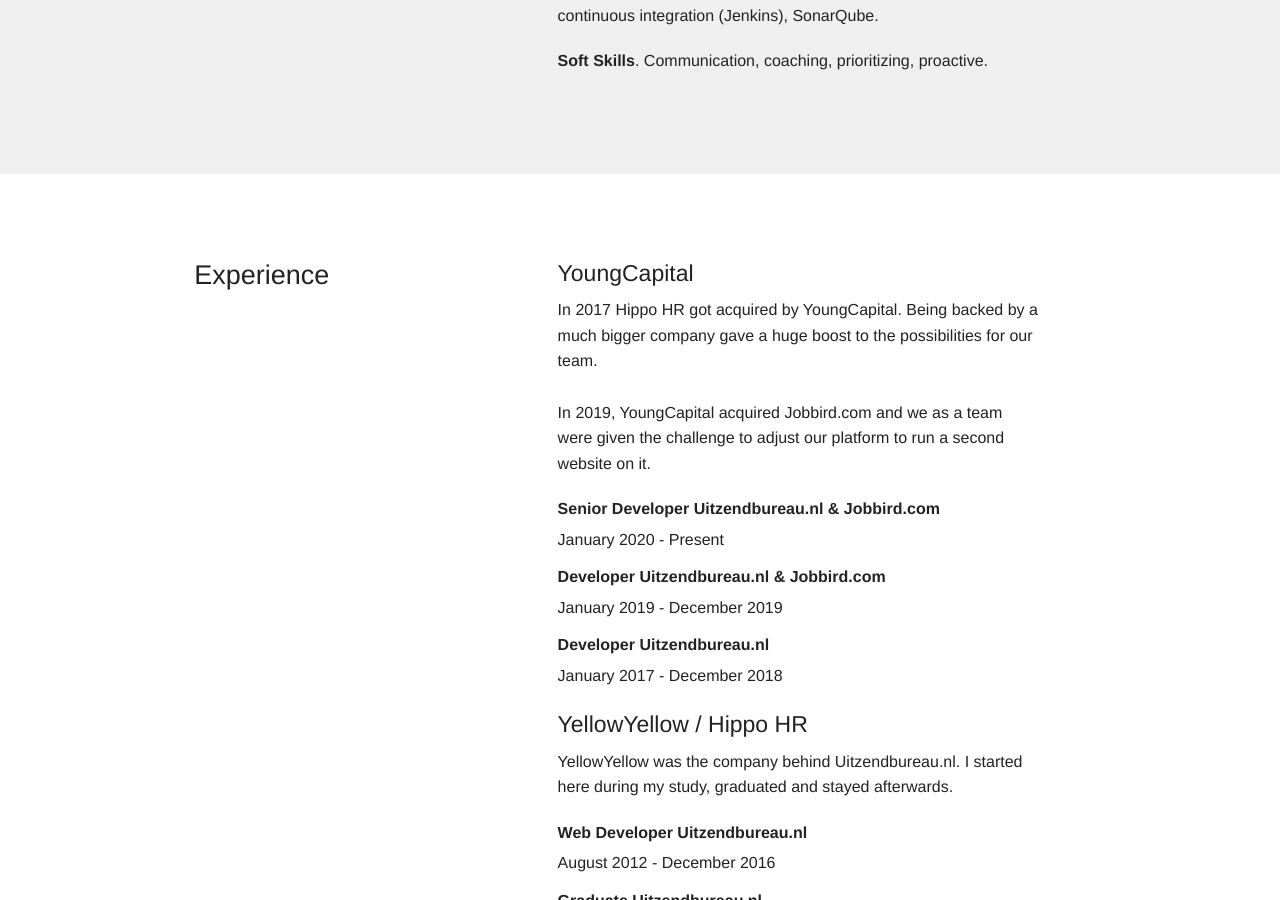
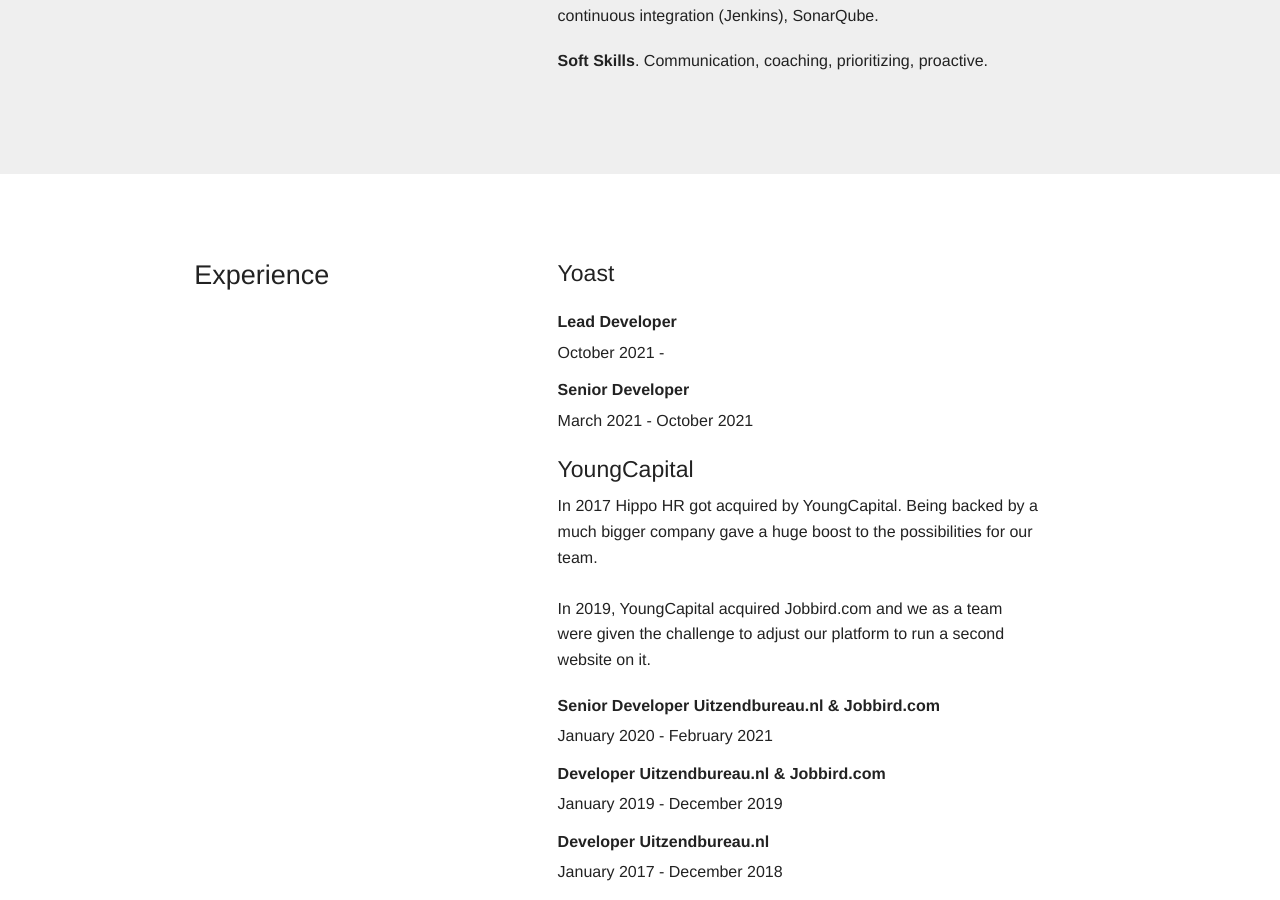
Before and after one commit to d-claassen/d-claassen.github.io, a Jekyll site: the page built from index.html, in a window 1280 px wide and 900 px high, scrolled down 1112 px. Built offline with Jekyll 4.4.1, drawn with Linux system fonts in a browser that asks for light colours.

Commit message:
Add experience at Yoast

```diff
--- a/_data/resume-experience.yml
+++ b/_data/resume-experience.yml
@@ -1,3 +1,12 @@
+- company: Yoast
+  roles:
+  - title: Lead Developer
+    start: October 2021
+    End: Present
+  - title: Senior Developer
+    start: March 2021
+    end: October 2021
+
 - company: YoungCapital
   description: |
     In 2017 Hippo HR got acquired by YoungCapital. Being backed by a much bigger company gave a huge boost to the possibilities for our team.
@@ -6,7 +15,7 @@
   roles:
   - title: Senior Developer Uitzendbureau.nl & Jobbird.com
     start: January 2020
-    end: Present
+    end: February 2021
   - title: Developer Uitzendbureau.nl & Jobbird.com
     start: January 2019
     end: December 2019
```
